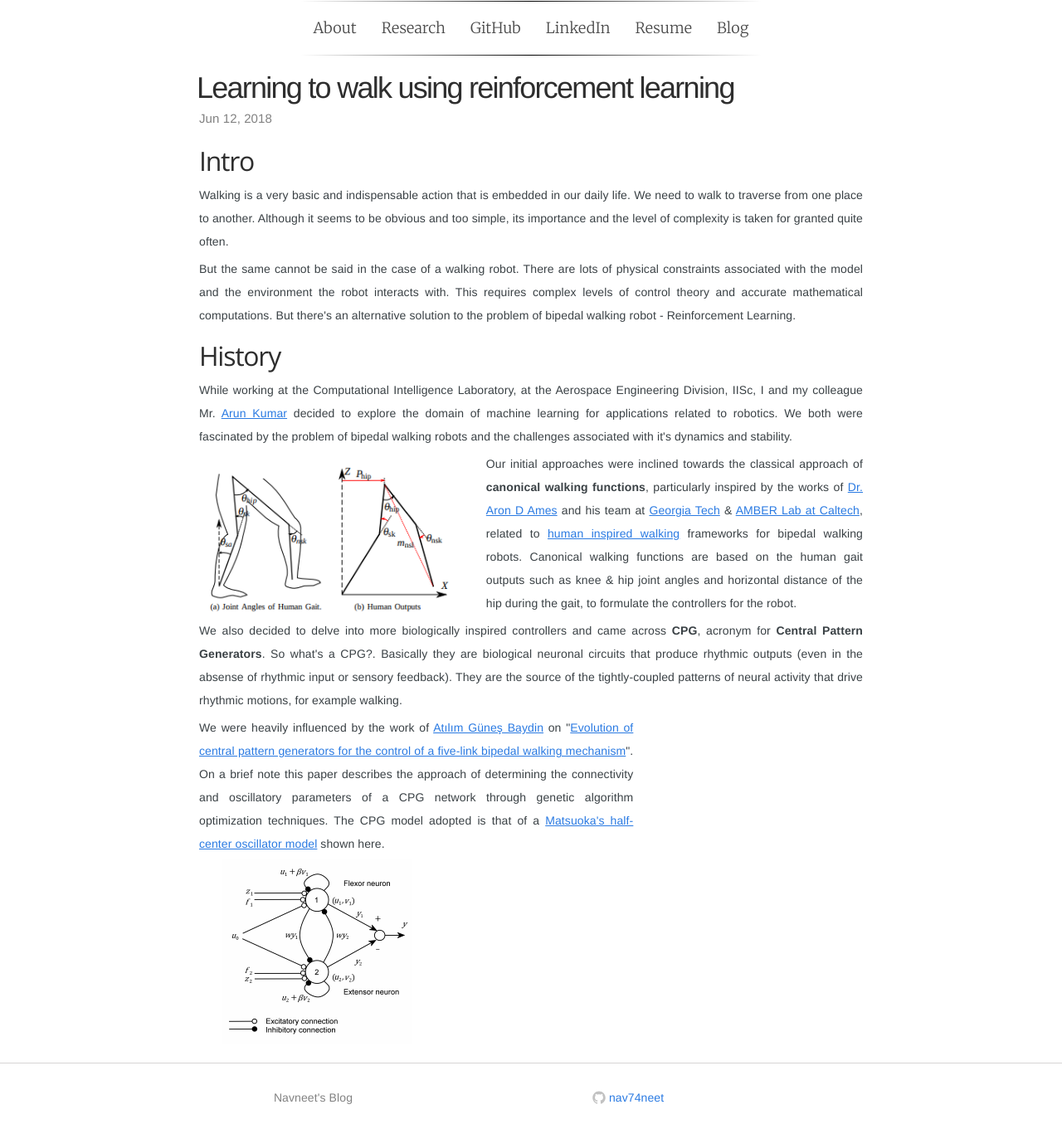
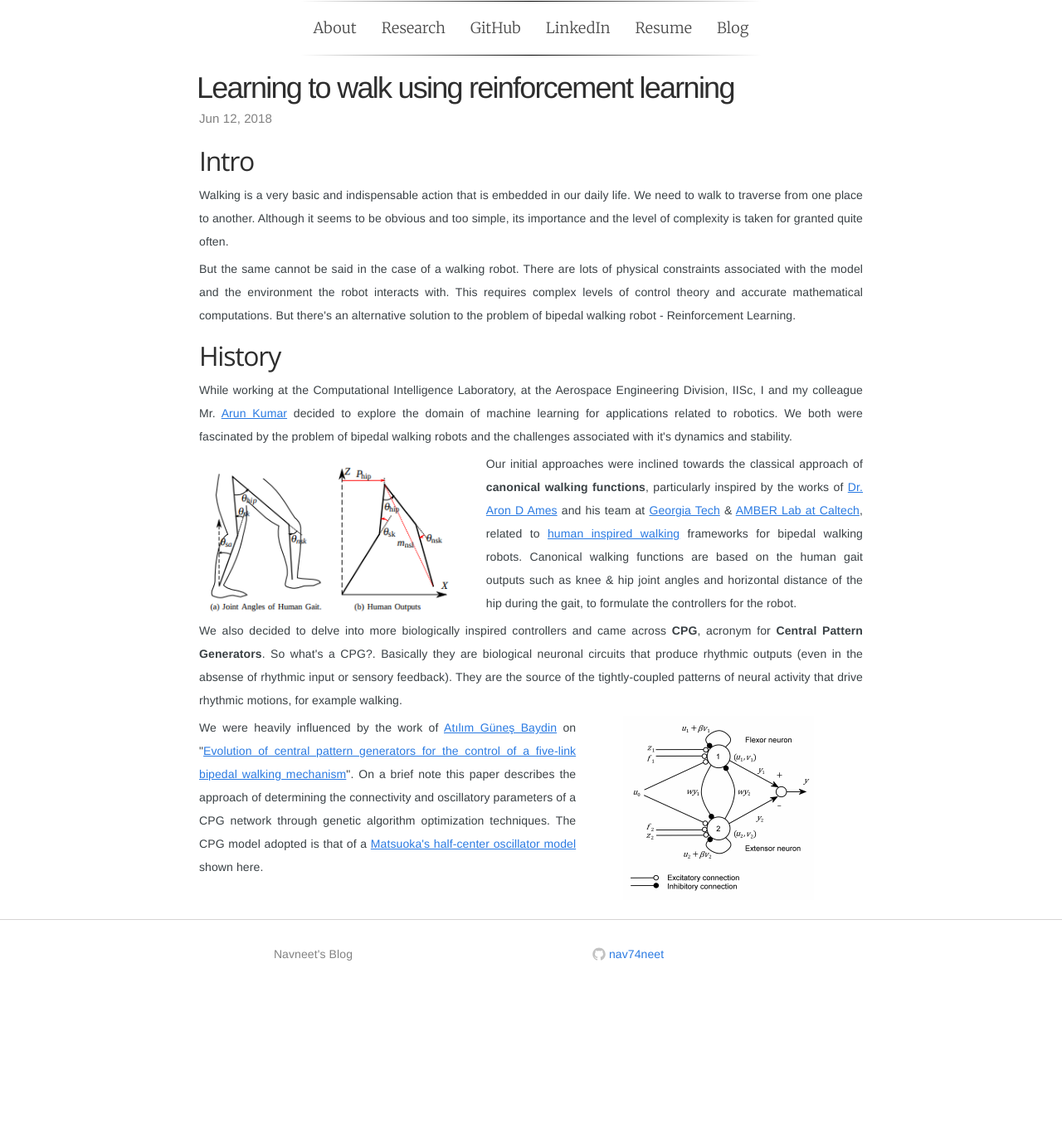
Before and after one commit to navuboy/navuboy.github.io, a Jekyll site: the page built from _posts/2018-06-12-ddpg.md, in a window 1280 px wide. Shown: the whole page at 83% size. Built offline with Jekyll 4.4.1, drawn with Linux system fonts in a browser that asks for light colours; some web fonts are replaced; after the commit the page ends 1188 px from its top, so only the background shows below that.

Commit message:
Updated post

```diff
--- a/_posts/2018-06-12-ddpg.md
+++ b/_posts/2018-06-12-ddpg.md
@@ -27,7 +27,7 @@
 
 <p style="text-align:justify">We also decided to delve into more biologically inspired controllers and came across <strong>CPG</strong>, acronym for <strong>Central Pattern Generators</strong>. So what's a CPG?. Basically they are biological neuronal circuits that produce rhythmic outputs (even in the absense of rhythmic input or sensory feedback). They are the source of the tightly-coupled patterns of neural activity that drive rhythmic motions, for example walking.</p>
 <div class="row">
-<div class="col-md-8">
+<div class="col-md-7">
 <p style="text-align:justify">We were heavily influenced by the work of <a href="http://www.robots.ox.ac.uk/~gunes/" class="md-link">Atılım Güneş Baydin</a> on "<a href="https://arxiv.org/pdf/0801.0830.pdf" class="md-link">Evolution of central pattern generators for the control of a five-link bipedal walking mechanism</a>". On a brief note this paper describes the approach of determining the connectivity and oscillatory parameters of a CPG network through genetic algorithm optimization techniques. The CPG model adopted is that of a <a href="https://link.springer.com/article/10.1007/s00422-011-0432-z" class="md-link">Matsuoka's half-center oscillator model</a> shown here.</p>
 </div>
 <div class="col-md-5">
```
